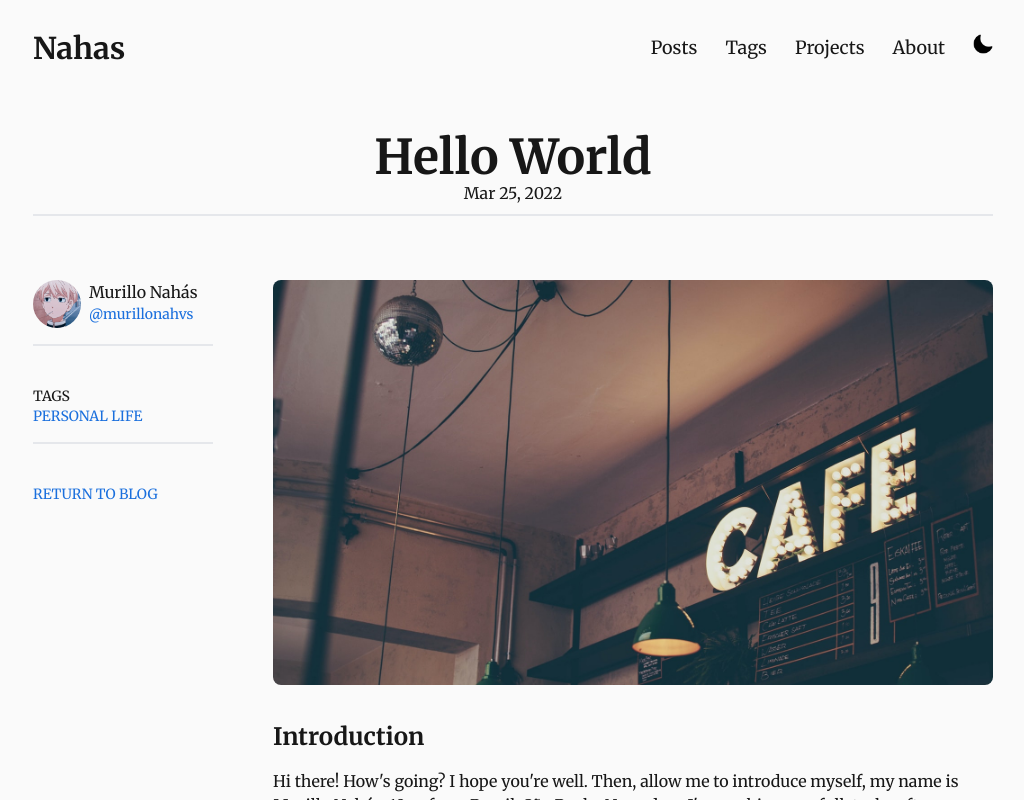
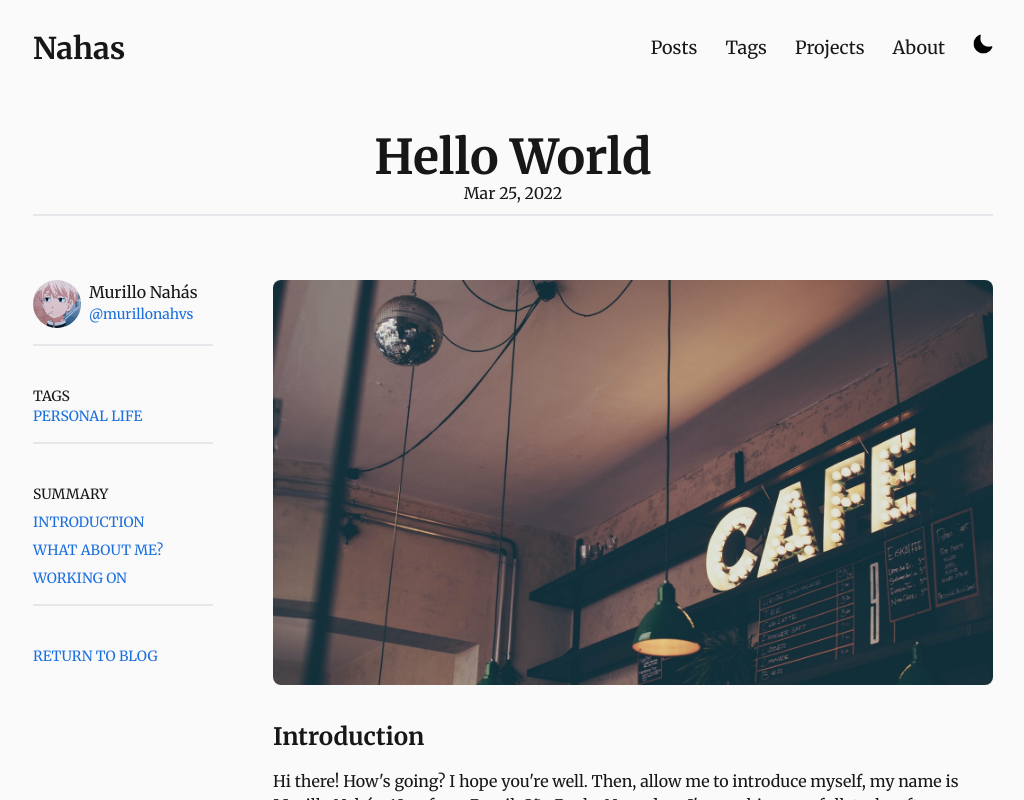
Before and after one commit to murillo-nahas/blog, an Angular app: page / in a window 1280 px wide. Both pictures are taken after a click on the element "Hello World". Shown: the top 800 px of the page, without its empty margins (127-1151 px from the left). Built offline with nearby package versions, Linux system fonts and the light colour scheme.

Commit message:
fix: fixing module to header

```diff
--- a/src/app/app.component.html
+++ b/src/app/app.component.html
@@ -1,2 +1 @@
-<app-header></app-header>
 <router-outlet></router-outlet>
--- a/src/app/layout/header/header.component.html
+++ b/src/app/layout/header/header.component.html
@@ -2,10 +2,10 @@
   <nav class="w-9/12 h-20 flex items-center justify-between">
     <p class="text-3xl font-semibold cursor-pointer" routerLink="/">Nahas</p>
     <div class="flex">
-      <a routerLink="/blog" class="mr-7 text-lg">Posts</a>
-      <a routerLink="/tags" class="mr-7 text-lg">Tags</a>
-      <a routerLink="/projects" class="mr-7 text-lg">Projects</a>
-      <a routerLink="/about" class="mr-7 text-lg">About</a>
+      <a routerLink="/blog" class="mr-7 text-lg cursor-pointer">Posts</a>
+      <a routerLink="/tags" class="mr-7 text-lg cursor-pointer">Tags</a>
+      <a routerLink="/projects" class="mr-7 text-lg cursor-pointer">Projects</a>
+      <a routerLink="/about" class="mr-7 text-lg cursor-pointer">About</a>
       <img
         src="/assets/images/night-mode.png"
         alt="Light Mode Icon"
--- a/src/app/pages/about/about.component.html
+++ b/src/app/pages/about/about.component.html
@@ -1,3 +1,4 @@
+<app-header></app-header>
 <main class="w-full flex flex-col items-center justify-center">
   <section class="w-9/12 h-32 flex items-end border-b-2">
     <h1 class="text-5xl font-bold mb-9">About me</h1>
--- a/src/app/pages/home/home.component.html
+++ b/src/app/pages/home/home.component.html
@@ -1,3 +1,4 @@
+<app-header></app-header>
 <main class="w-full flex flex-col items-center justify-center">
   <section class="w-9/12 h-32 flex flex-col items-start border-b-2">
     <h1 class="text-5xl font-bold mt-12">Recent</h1>
--- a/src/app/pages/posts/blog/blog.component.html
+++ b/src/app/pages/posts/blog/blog.component.html
@@ -1,3 +1,4 @@
+<app-header></app-header>
 <main class="w-full flex flex-col items-center justify-center">
   <section class="w-9/12 h-32 flex flex-col items-start border-b-2">
     <h1 class="text-5xl font-bold mt-12">Posts</h1>
--- a/src/app/pages/posts/hello-world/hello-world.component.html
+++ b/src/app/pages/posts/hello-world/hello-world.component.html
@@ -1,3 +1,4 @@
+<app-header></app-header>
 <main class="w-full flex flex-col items-center justify-center">
   <section
     class="w-9/12 h-32 flex flex-col justify-center items-center border-b-2"
@@ -31,11 +32,18 @@
         <p routerLink="/blog/personal"  class="text-sm cursor-pointer" style="color: var(--text-anchor);">PERSONAL LIFE</p>
       </div>
       <div class="border-b-2 mt-4 w-3/4"></div>
+      <div class="mt-10 flex flex-col">
+        <p class="text-sm">SUMMARY</p>
+        <a class="text-sm cursor-pointer mt-2" style="color: var(--text-anchor);" href="#teste">INTRODUCTION</a>
+        <a class="text-sm cursor-pointer mt-2" style="color: var(--text-anchor);">WHAT ABOUT ME?</a>
+        <a class="text-sm cursor-pointer mt-2" style="color: var(--text-anchor);">WORKING ON</a>
+      </div>
+      <div class="border-b-2 mt-4 w-3/4"></div>
       <div class="mt-10">
         <p class="text-sm cursor-pointer" routerLink="/blog" style="color: var(--text-anchor);">RETURN TO BLOG</p>
       </div>
     </div>
-    <div class="w-3/4 mb-36 h-screen flex flex-col">
+    <div class="w-3/4 mb-44 h-screen flex flex-col">
       <img src="/assets/images/hello-world.jpg" class="rounded-lg" alt="Hello World Photo" loading="lazy">
       <h1 class="text-2xl font-bold mt-9">Introduction</h1>
       <p class="mt-4">Hi there! How's going? I hope you're well. Then, allow me to introduce myself, my name is Murillo
@@ -51,6 +59,9 @@
         to show some personal things that I face in my life. The tech stuff will be associated mainly about Angular, React,
         frontend stuffs and some Haskell content, the functional programming language that I've been enjoying lately.
       </p>
+      <p class="text-2xl font-bold mt-9">Working on</p>
+      <p class="mt-4">Lately I've been working on some cool side projects.
+      </p>
     </div>
   </section>
 </main>
--- a/src/app/pages/posts/posts.module.ts
+++ b/src/app/pages/posts/posts.module.ts
@@ -2,6 +2,7 @@ import { NgModule } from '@angular/core';
 import { BlogComponent } from './blog/blog.component';
 import { RouterModule, Routes } from '@angular/router';
 import { HelloWorldComponent } from './hello-world/hello-world.component';
+import { LayoutModule } from 'src/app/layout/layout.module';
 
 export const routes: Routes = [
   { path: '', component: BlogComponent },
@@ -11,7 +12,8 @@ export const routes: Routes = [
 @NgModule({
   declarations: [BlogComponent, HelloWorldComponent],
   imports: [
-    RouterModule.forChild(routes)
+    RouterModule.forChild(routes),
+    LayoutModule
   ]
 })
 export class PostsModule { }
--- a/src/app/pages/projects/projects.component.html
+++ b/src/app/pages/projects/projects.component.html
@@ -1,3 +1,4 @@
+<app-header></app-header>
 <main class="w-full flex flex-col items-center justify-center">
     <section class="w-9/12 h-32 flex items-end border-b-2">
         <h1 class="text-5xl font-bold mb-9">Projects</h1>
--- a/src/app/pages/tags/tags.component.html
+++ b/src/app/pages/tags/tags.component.html
@@ -1,3 +1,4 @@
+<app-header></app-header>
 <main class="w-full flex flex-col items-center justify-center">
     <section class="w-9/12 h-32 flex items-end border-b-2">
         <h1 class="text-5xl font-bold mb-9">Tags</h1>
```
Also changed, not shown: src/app/app.module.ts (+3 -6 lines), src/app/layout/layout.module.ts (added, +22 -0 lines).
